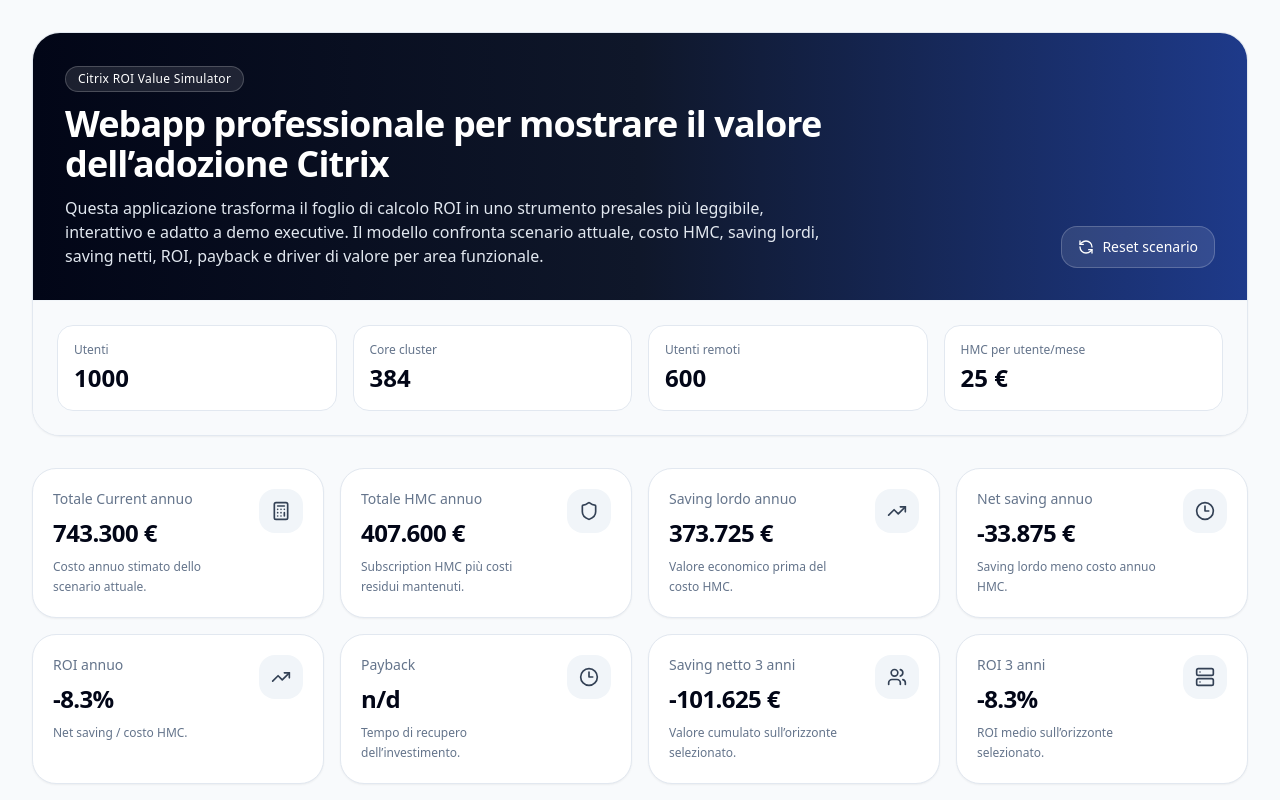
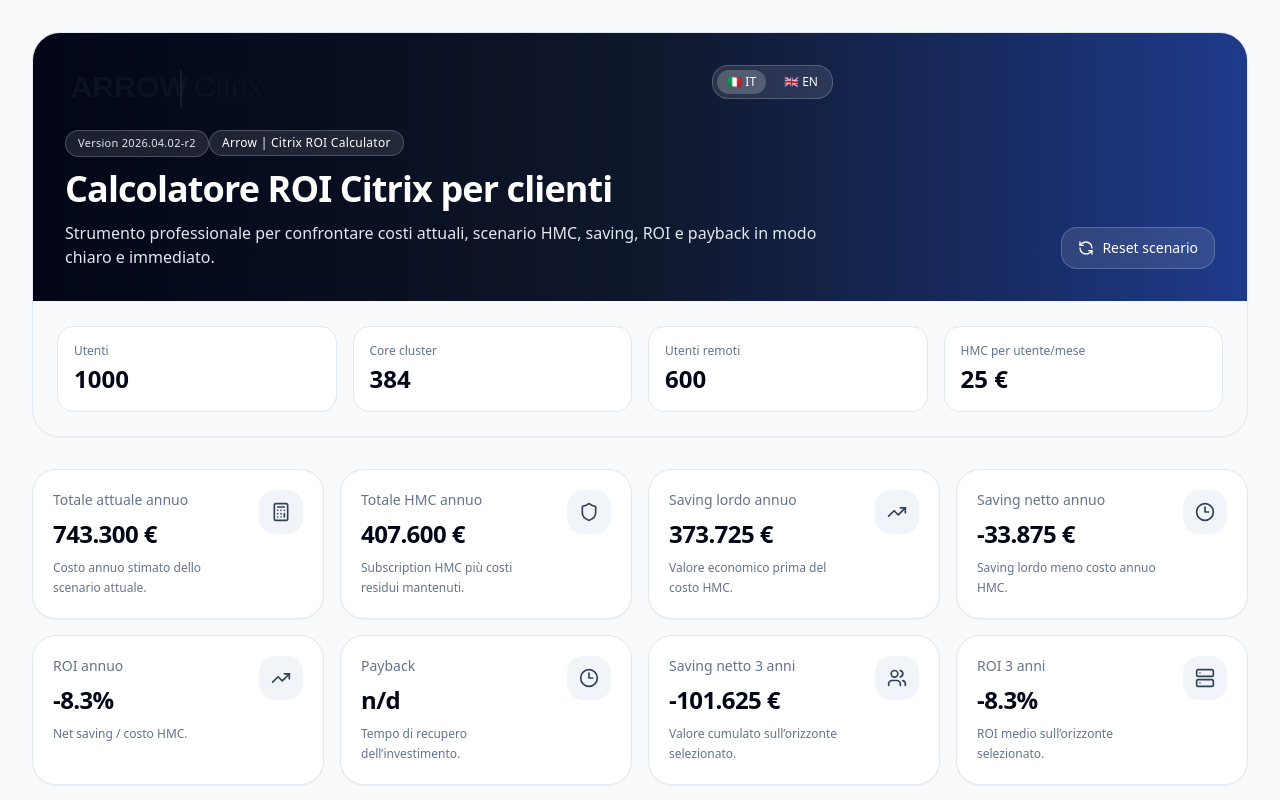
Before and after one commit to ferrarisimo/citrix-hmc-roi-calculator, a React (Vite) app: page / in a window 1280 px wide. Shown: the top 800 px of the page. Built offline with nearby package versions, Linux system fonts and the light colour scheme; the HTML template or start-up script is replaced by a standard one.

Commit message:
Fix CI build conflict by avoiding duplicate t symbol declaration

```diff
--- a/src/App.jsx
+++ b/src/App.jsx
@@ -22,9 +22,10 @@
   Pie,
   Cell,
 } from 'recharts';
+import logoArrowCitrix from './assets/arrow-citrix-logo.svg';
 
-const eur = (value) =>
-  new Intl.NumberFormat('it-IT', {
+const eur = (value, lang = 'it') =>
+  new Intl.NumberFormat(lang === 'en' ? 'en-US' : 'it-IT', {
     style: 'currency',
     currency: 'EUR',
     maximumFractionDigits: 0,
@@ -34,6 +35,57 @@
   `${((Number.isFinite(value) ? value : 0) * 100).toFixed(digits)}%`;
 
 const COLORS = ['#2563eb', '#0f172a', '#16a34a', '#7c3aed', '#ea580c', '#0891b2', '#dc2626'];
+
+const TEXT = {
+  it: {
+    badge: 'Arrow | Citrix ROI Calculator',
+    title: 'Calcolatore ROI Citrix per clienti',
+    subtitle:
+      'Strumento professionale per confrontare costi attuali, scenario HMC, saving, ROI e payback in modo chiaro e immediato.',
+    reset: 'Reset scenario',
+    users: 'Utenti',
+    remoteUsers: 'Utenti remoti',
+    hmcUserMonth: 'HMC per utente/mese',
+    currentAnnual: 'Totale attuale annuo',
+    hmcAnnual: 'Totale HMC annuo',
+    grossAnnual: 'Saving lordo annuo',
+    netAnnual: 'Saving netto annuo',
+    annualRoi: 'ROI annuo',
+    payback: 'Payback',
+    months: 'mesi',
+    na: 'n/d',
+    netYears: 'Saving netto',
+    roiYears: 'ROI',
+    years: 'anni',
+    tabs: ['Dashboard', 'Scenario', 'Assunzioni costi', 'Dettaglio calcoli'],
+    thinClientCost: 'Costo 1 thin client (impostato a €0 con soluzione Scout eLux)',
+  },
+  en: {
+    badge: 'Arrow | Citrix ROI Calculator',
+    title: 'Citrix ROI Calculator for customer engagements',
+    subtitle:
+      'Professional tool to compare current costs, HMC scenario, savings, ROI, and payback with a clear and customer-ready view.',
+    reset: 'Reset scenario',
+    users: 'Users',
+    remoteUsers: 'Remote users',
+    hmcUserMonth: 'HMC per user/month',
+    currentAnnual: 'Current annual total',
+    hmcAnnual: 'HMC annual total',
+    grossAnnual: 'Gross annual savings',
+    netAnnual: 'Net annual savings',
+    annualRoi: 'Annual ROI',
+    payback: 'Payback',
+    months: 'months',
+    na: 'n/a',
+    netYears: 'Net savings',
+    roiYears: 'ROI',
+    years: 'years',
+    tabs: ['Dashboard', 'Scenario', 'Cost assumptions', 'Calculation details'],
+    thinClientCost: 'Thin client unit cost (€0 when using Scout eLux)',
+  },
+};
+
+const APP_VERSION = '2026.04.02-r2';
 
 const DEFAULTS = {
   profile: {
@@ -203,7 +255,9 @@
 
 export default function App() {
   const [tab, setTab] = useState('dashboard');
+  const [lang, setLang] = useState('it');
   const [state, setState] = useState(DEFAULTS);
+  const copy = TEXT[lang] || TEXT.it;
 
   const setProfile = (key, value) =>
     setState((s) => ({ ...s, profile: { ...s.profile, [key]: value } }));
@@ -391,18 +445,31 @@
             <div className="bg-gradient-to-r from-slate-950 via-slate-900 to-blue-900 px-8 py-8 text-white">
               <div className="flex flex-col gap-6 lg:flex-row lg:items-end lg:justify-between">
                 <div className="max-w-4xl">
+                  <div className="mb-4 flex items-start justify-between gap-4">
+                    <img src={logoArrowCitrix} alt="Arrow Citrix" className="h-10 w-auto md:h-12" />
+                    <div className="inline-flex items-center gap-2 rounded-2xl border border-white/20 bg-white/10 p-1 text-xs font-medium">
+                      <button
+                        onClick={() => setLang('it')}
+                        className={`rounded-xl px-2.5 py-1 ${lang === 'it' ? 'bg-white/20' : ''}`}
+                      >
+                        🇮🇹 IT
+                      </button>
+                      <button
+                        onClick={() => setLang('en')}
+                        className={`rounded-xl px-2.5 py-1 ${lang === 'en' ? 'bg-white/20' : ''}`}
+                      >
+                        🇬🇧 EN
+                      </button>
+                    </div>
+                  </div>
+                  <div className="mb-3 inline-flex rounded-full border border-white/20 bg-white/10 px-3 py-1 text-[11px] font-medium tracking-wide text-slate-200">
+                    Version {APP_VERSION}
+                  </div>
                   <div className="mb-3 inline-flex rounded-full border border-white/20 bg-white/10 px-3 py-1 text-xs font-medium tracking-wide">
-                    Citrix ROI Value Simulator
+                    {copy.badge}
                   </div>
-                  <h1 className="text-3xl font-semibold tracking-tight md:text-4xl">
-                    Webapp professionale per mostrare il valore dell’adozione Citrix
-                  </h1>
-                  <p className="mt-3 max-w-3xl text-sm leading-7 text-slate-200 md:text-base">
-                    Questa applicazione trasforma il foglio di calcolo ROI in uno strumento presales più
-                    leggibile, interattivo e adatto a demo executive. Il modello confronta scenario
-                    attuale, costo HMC, saving lordi, saving netti, ROI, payback e driver di valore per
-                    area funzionale.
-                  </p>
+                  <h1 className="text-3xl font-semibold tracking-tight md:text-4xl">{copy.title}</h1>
+                  <p className="mt-3 max-w-3xl text-sm leading-7 text-slate-200 md:text-base">{copy.subtitle}</p>
                 </div>
                 <div className="flex flex-wrap gap-3">
                   <button
@@ -410,14 +477,14 @@
                     className="inline-flex items-center gap-2 rounded-2xl border border-white/20 bg-white/10 px-4 py-2.5 text-sm font-medium text-white transition hover:bg-white/20"
                   >
                     <RefreshCcw className="h-4 w-4" />
-                    Reset scenario
+                    {copy.reset}
                   </button>
                 </div>
               </div>
             </div>
             <div className="grid gap-4 border-t border-slate-100 bg-slate-50 p-6 md:grid-cols-4">
               <div className="rounded-2xl border border-slate-200 bg-white p-4">
-                <p className="text-xs text-slate-500">Utenti</p>
+                <p className="text-xs text-slate-500">{copy.users}</p>
                 <p className="mt-1 text-2xl font-semibold">{model.totals.totalUsers}</p>
               </div>
               <div className="rounded-2xl border border-slate-200 bg-white p-4">
@@ -425,13 +492,13 @@
                 <p className="mt-1 text-2xl font-semibold">{model.totals.totalCores}</p>
               </div>
               <div className="rounded-2xl border border-slate-200 bg-white p-4">
-                <p className="text-xs text-slate-500">Utenti remoti</p>
+                <p className="text-xs text-slate-500">{copy.remoteUsers}</p>
                 <p className="mt-1 text-2xl font-semibold">{model.totals.secureRemoteUsers}</p>
               </div>
               <div className="rounded-2xl border border-slate-200 bg-white p-4">
-                <p className="text-xs text-slate-500">HMC per utente/mese</p>
+                <p className="text-xs text-slate-500">{copy.hmcUserMonth}</p>
                 <p className="mt-1 text-2xl font-semibold">
-                  {eur(state.profile.hmcPricePerUserPerMonth)}
+                  {eur(state.profile.hmcPricePerUserPerMonth, lang)}
                 </p>
               </div>
             </div>
@@ -441,26 +508,26 @@
         <div className="grid gap-4 md:grid-cols-2 xl:grid-cols-4">
           <KpiCard
             icon={Calculator}
-            title="Totale Current annuo"
-            value={eur(model.totals.totalCurrent)}
+            title={copy.currentAnnual}
+            value={eur(model.totals.totalCurrent, lang)}
             hint="Costo annuo stimato dello scenario attuale."
           />
           <KpiCard
             icon={Shield}
-            title="Totale HMC annuo"
-            value={eur(model.totals.totalHmc)}
+            title={copy.hmcAnnual}
+            value={eur(model.totals.totalHmc, lang)}
             hint="Subscription HMC più costi residui mantenuti."
           />
           <KpiCard
             icon={TrendingUp}
-            title="Saving lordo annuo"
-            value={eur(model.totals.grossSavings)}
+            title={copy.grossAnnual}
+            value={eur(model.totals.grossSavings, lang)}
             hint="Valore economico prima del costo HMC."
           />
           <KpiCard
             icon={Clock3}
-            title="Net saving annuo"
-            value={eur(model.totals.netSavings)}
+            title={copy.netAnnual}
+            value={eur(model.totals.netSavings, lang)}
             hint="Saving lordo meno costo annuo HMC."
           />
         </div>
@@ -468,25 +535,25 @@
         <div className="mt-4 grid gap-4 md:grid-cols-2 xl:grid-cols-4">
           <KpiCard
             icon={TrendingUp}
-            title="ROI annuo"
+            title={copy.annualRoi}
             value={pct(model.totals.roiAnnual, 1)}
             hint="Net saving / costo HMC."
           />
           <KpiCard
             icon={Clock3}
-            title="Payback"
-            value={model.totals.paybackMonths ? `${model.totals.paybackMonths.toFixed(1)} mesi` : 'n/d'}
+            title={copy.payback}
+            value={model.totals.paybackMonths ? `${model.totals.paybackMonths.toFixed(1)} ${copy.months}` : copy.na}
             hint="Tempo di recupero dell’investimento."
           />
           <KpiCard
             icon={Users}
-            title={`Saving netto ${state.profile.horizonYears} anni`}
-            value={eur(model.totals.horizonNetSaving)}
+            title={`${copy.netYears} ${state.profile.horizonYears} ${copy.years}`}
+            value={eur(model.totals.horizonNetSaving, lang)}
             hint="Valore cumulato sull’orizzonte selezionato."
           />
           <KpiCard
             icon={Server}
-            title={`ROI ${state.profile.horizonYears} anni`}
+            title={`${copy.roiYears} ${state.profile.horizonYears} ${copy.years}`}
             value={pct(model.totals.horizonRoi, 1)}
             hint="ROI medio sull’orizzonte selezionato."
           />
@@ -494,10 +561,10 @@
 
         <div className="mt-8 flex flex-wrap gap-2 rounded-3xl border border-slate-200 bg-white p-2 shadow-sm">
           {[
-            ['dashboard', 'Dashboard'],
-            ['scenario', 'Scenario'],
-            ['costs', 'Cost assumptions'],
-            ['details', 'Dettaglio calcoli'],
+            ['dashboard', copy.tabs[0]],
+            ['scenario', copy.tabs[1]],
+            ['costs', copy.tabs[2]],
+            ['details', copy.tabs[3]],
           ].map(([value, label]) => (
             <button
               key={value}
@@ -826,7 +893,7 @@
               <div className="grid gap-5 md:grid-cols-2 xl:grid-cols-3">
                 <Field label="Costo 1 PC" value={state.cost.costOnePc} onChange={(v) => setCost('costOnePc', v)} prefix="€" />
                 <Field
-                  label="Costo 1 thin client"
+                  label={copy.thinClientCost}
                   value={state.cost.costOneThinClient}
                   onChange={(v) => setCost('costOneThinClient', v)}
                   prefix="€"
```
Also changed, not shown: src/assets/arrow-citrix-logo.svg (added).
